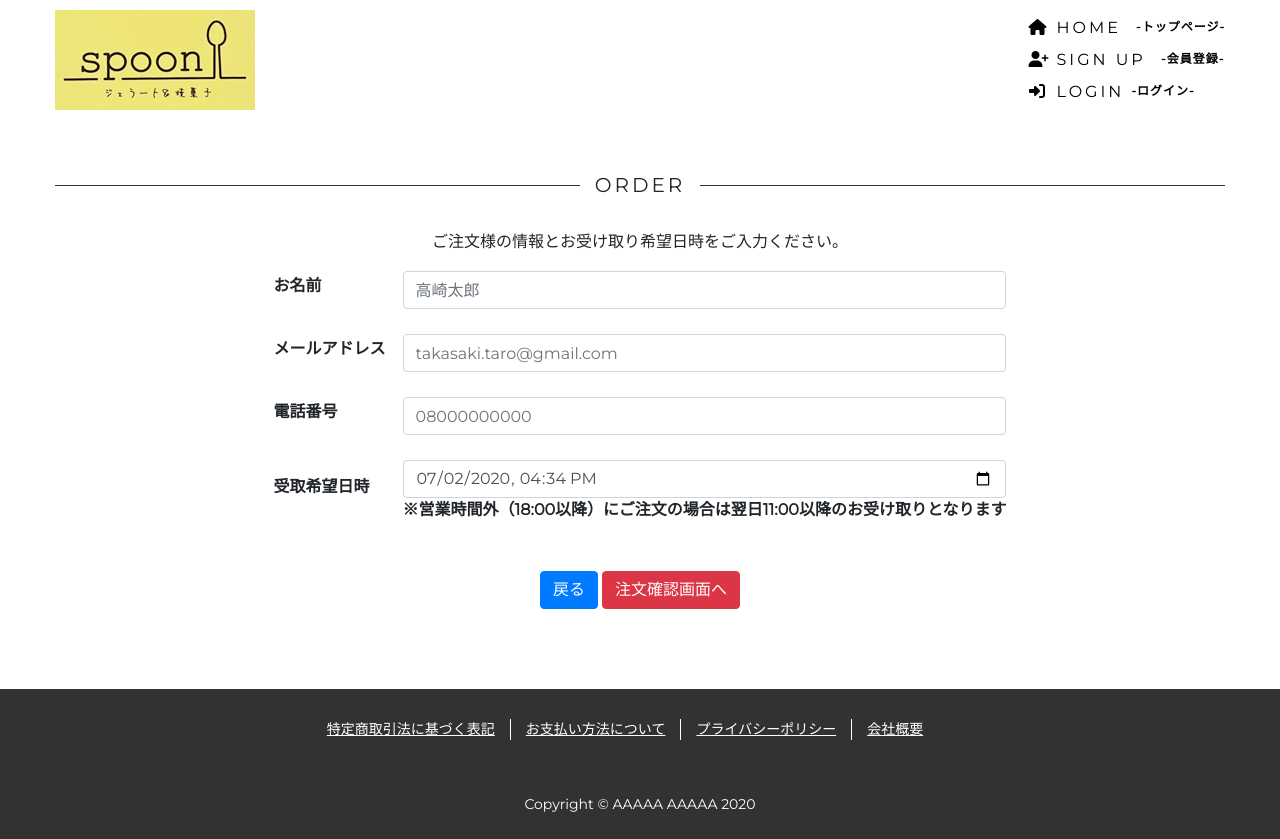
After one commit to tomizawa0214/spoon, a Django app: page /order/user in a window 1280 px wide. The commit adds this page. Run offline with Django 3.2, Linux system fonts and the light colour scheme; lists and menus that the app fills with data are empty; some libraries are stand-ins or nearby versions.

Commit message:
ユーザーフォーム追加

```diff
--- a/app/forms.py
+++ b/app/forms.py
@@ -1,42 +1,13 @@
 from django import forms
-# from .models import SIZE_CHOICES, FLAVOR_CHOICES, OPTION_CHOICES
-# from .models import Size
+from django.utils import timezone
 
-# class OrderForm(forms.ModelForm):
-#     class Meta:
-#         model = Size
-#         widgets = {
-#             'title': forms.RadioSelect()
-#         }
-#         fields = ('title',)
 
-# class OrderForm(forms.Form):
-#     size = forms.ChoiceField (
-#         widget=forms.RadioSelect,
-#         choices=SIZE_CHOICES,
-#         required=True
-#     )
-#     flavor = forms.MultipleChoiceField (
-#         widget=forms.CheckboxSelectMultiple,
-#         choices=FLAVOR_CHOICES,
-#         required=True
-#     )
-#     option = forms.MultipleChoiceField (
-#         widget=forms.CheckboxSelectMultiple,
-#         choices=OPTION_CHOICES,
-#         required=False
-#     )
-
-    # name = forms.CharField (
-    #     max_length=30,
-    # )
-
-    # email = forms.EmailField (
-    #     max_length=30,
-    # )
-
-    # phone = forms.RegexField (
-    #     regex = r'^0\d{2,3}-\d{1,4}-\d{4}$',
-    #     error_messages = {'required': 'Phone number required'},
-    #     widget = forms.TextInput,
-    # )
+class OrderUserForm(forms.Form):
+    name = forms.CharField(max_length=30, label='お名前')
+    email = forms.EmailField(min_length=7, max_length=256, label='メールアドレス')
+    phone = forms.CharField(min_length=10, max_length=11, label='電話番号')
+    datetime = forms.DateTimeField(
+        label='受取希望日時',
+        widget=forms.DateTimeInput(attrs={'type': 'datetime-local', 'value': timezone.datetime.now().strftime('%Y-%m-%dT%H:%M')}),
+        input_formats=['%Y-%m-%dT%H:%M']
+    )
--- a/app/templates/app/order.html
+++ b/app/templates/app/order.html
@@ -73,7 +73,7 @@
             </div>
             <div class="mb-3">
                 <a id="order_plus" class="btn btn-primary">追加注文する</a>
-                <a id="order_next" class="btn btn-danger" href="{% url 'orderer' %}">ご注文手続きへ</a>
+                <a id="order_next" class="btn btn-danger" href="{% url 'order_user' %}">ご注文手続きへ</a>
             </div>
         </div>
         <div class="col-3">
@@ -129,7 +129,7 @@
                     <span id="total" class="d-none">0</span>
                     <span id="total_price">{{ get_total_price|intcomma }}</span>
                 </p>
-                <a id="order_next_2" class="btn btn-danger" href="{% url 'orderer' %}">ご注文手続きへ</a>
+                <a id="order_next_2" class="btn btn-danger" href="{% url 'order_user' %}">ご注文手続きへ</a>
             </div>
         </div>
     </div>
--- /dev/null
+++ b/app/templates/app/order_user.html
@@ -0,0 +1,66 @@
+{% extends "app/base.html" %}
+{% load static %}
+{% load widget_tweaks %}
+
+{% block title %}
+<title>注文画面 | spoon</title>
+{% endblock %}
+
+{% block content %}
+<div class="order-title">
+    <span>ORDER</span>
+</div>
+
+<div class="text-center">
+    <p class="order-text">ご注文様の情報とお受け取り希望日時をご入力ください。</p>
+    <form id="order_next" method="POST" url="{% url 'order_confirm' %}">
+        {% csrf_token %}
+        <table class="mx-auto">
+            <tr>
+                <th class="text-left pb-4">
+                    <label for="id_name">お名前</label>
+                </th>
+                <th class="pb-4">
+                    {% render_field form.name class="form-control" placeholder="高崎太郎" %}
+                </th>
+            </tr>
+            <tr>
+                <th class="text-left pr-3 pb-4">
+                    <label for="id_email">メールアドレス</label>
+                </th>
+                <th class="pb-4">
+                    {% render_field form.email class="form-control" placeholder="takasaki.taro@gmail.com" %}
+                </th>
+            </tr>
+            <tr>
+                <th class="text-left pb-4">
+                    <label for="id_phone">電話番号</label>
+                </th>
+                <th class="pb-4">
+                    {% render_field form.phone class="form-control" placeholder="08000000000" %}
+                </th>
+            </tr>
+            <tr>
+                <th class="text-left">
+                    <label for="">受取希望日時</label>
+                </th>
+                <th>
+                    {% render_field form.datetime class="form-control" %}
+                    <span>※営業時間外（18:00以降）にご注文の場合は翌日11:00以降のお受け取りとなります</span>
+                </th>
+            </tr>
+        </table>
+        <div class="mt-5">
+            <a class="btn btn-primary" href="{% url 'order' %}">戻る</a>
+            <button class="btn btn-danger" type="submit">注文確認画面へ</button>
+        </div>
+    </form>
+</div>
+{% endblock %}
+
+
+{% block extrajs %}
+<script>
+    'use strict';
+</script>
+{% endblock %}
--- a/app/urls.py
+++ b/app/urls.py
@@ -7,7 +7,7 @@ urlpatterns = [
     path('addorder/', views.AddOrderView.as_view(), name='add_order'),
     # path('regiorder/', views.RegiOrderView.as_view(), name='regi_order'),
     path('deleteorder/', views.DeleteOrderView.as_view(), name='delete_order'),
-    path('orderer/', views.OrdererView.as_view(), name='orderer'),
+    path('order/user', views.OrderUserView.as_view(), name='order_user'),
     path('order/confirm/', views.OrderConfirmView.as_view(), name='order_confirm'),
     path('order/thanks/', views.OrderThanksView.as_view(), name='order_thanks'),
 ]
--- a/app/views.py
+++ b/app/views.py
@@ -1,6 +1,6 @@
 from django.views.generic import View
 from django.shortcuts import render, redirect
-# from .forms import OrderForm
+from .forms import OrderUserForm
 from .models import Cart, Size, Flavor, Option, Item
 # from django.conf import settings
 # from django.core.mail import BadHeaderError, EmailMessage
@@ -112,10 +112,28 @@ class DeleteOrderView(View):
         return JsonResponse(data)
 
 
-class OrdererView(View):
+class OrderUserView(View):
     def get(self, request, *args, **kwargs):
-        return render(request, 'app/orderer.html', {
-            })
+        form = OrderUserForm(request.POST or None)
+
+        return render(request, 'app/order_user.html', {
+            'form': form
+        })
+
+    def post(self, request, *args, **kwargs):
+        form = OrderUserForm(request.POST or None)
+
+        if form.is_valid():
+            name = form.cleaned_data['name']
+            email = form.cleaned_data['email']
+            phone = form.cleaned_data['phone']
+            datetime = form.cleaned_data['datetime']
+
+            return redirect('order_confirm')
+
+        return render(request, 'app/order_user.html', {
+            'form': form
+        })
 
 
 # class OrderView(View):
```
Also changed, not shown: app/templates/app/orderer.html (deleted, +0 -44 lines).
